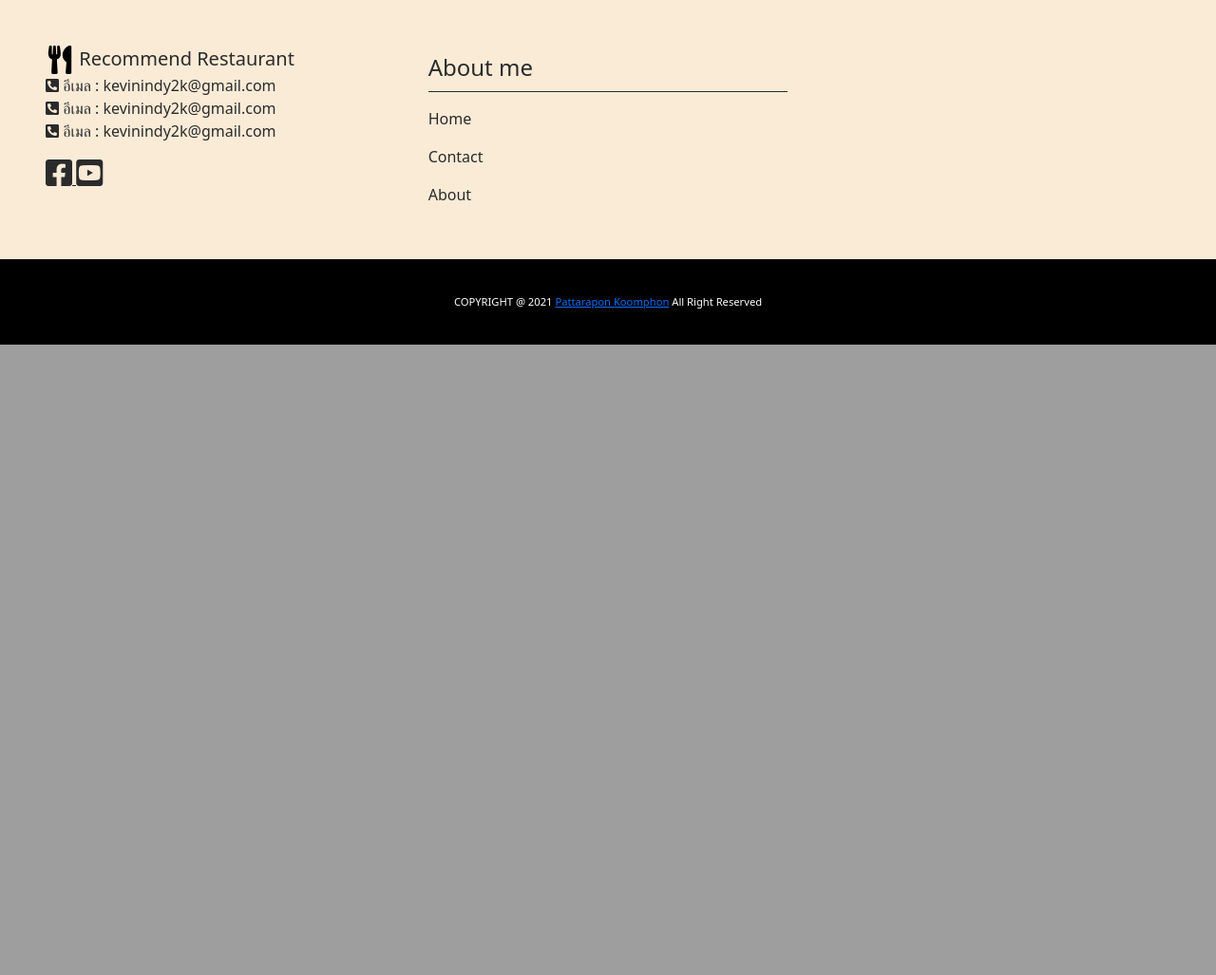
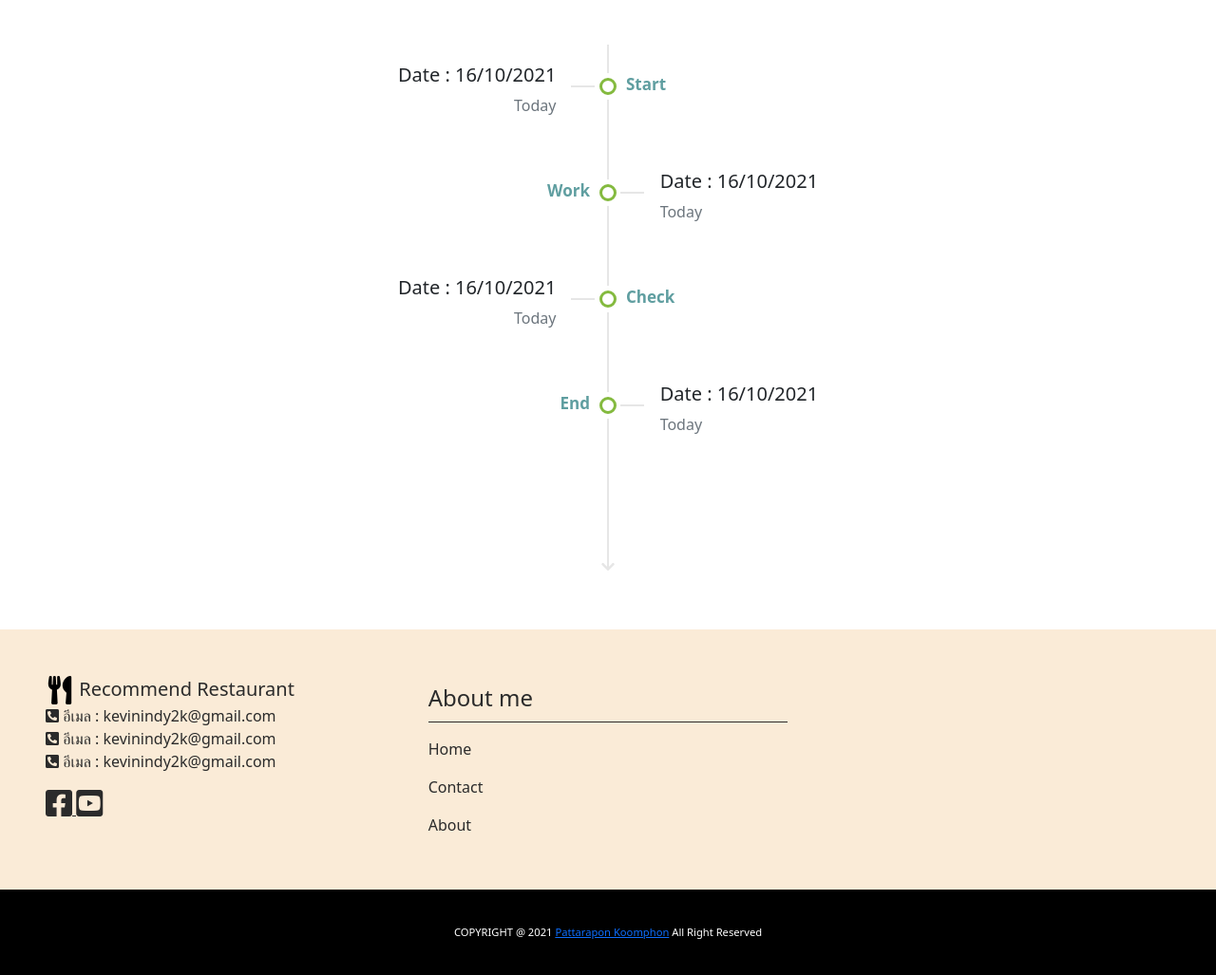
Before and after one commit to Kevinindy2k/Recommend-Restaurant-php, a PHP site: page /about.html in a window 1280 px wide. Shown: the part 1056-2083 px from the top of the page at 95% size. Before the commit the page ends 1419 px from the top, so only its background shows below. Run offline with PHP 8.4, Linux system fonts and the light colour scheme; some libraries are stand-ins or nearby versions.

Commit message:
add timeline on About page

```diff
--- a/about.html
+++ b/about.html
@@ -63,7 +63,7 @@
                         allowfullscreen></iframe>
                 </div>
             </div>
-            <div class="col-lg-6 py-3 p-lg-0">
+            <div class="col-lg-6 py-5 p-lg-0">
                 <h2>เพลง : ก็ใช้ตาดูดิ</h2>
                 <p>Lorem ipsum dolor sit amet, consectetur adipisicing elit. Fuga minima asperiores eveniet
                     exercitationem? Fugit placeat iure, eaque excepturi repellendus recusandae cum sit, sed mollitia
@@ -77,18 +77,67 @@
         </div>
     </section>
 
-
     <!-- section do 2 -->
     <section class="position-relative py-5 jarallax" data-jarallax='{ "speed": 0.6 }'
         style="background-image: url('https://images.unsplash.com/photo-1579027989536-b7b1f875659b?ixid=MnwxMjA3fDB8MHxwaG90by1wYWdlfHx8fGVufDB8fHx8&ixlib=rb-1.2.1&auto=format&fit=crop&w=1170&q=80');">
         <div class="container">
             <div class="row">
                 <div class="col-12 text-center">
-                    <h1 class="text-white display-4 fw-bold">Welcome</h1>
+                    <h1 class="text-white display-4 fw-bold">TimeLine</h1>
                 </div>
             </div>
         </div>
     </section>
+    <!-- Time line section -->
+    <section class="container py-5">
+        <div class="row">
+            <div class="col-12">
+                <ul class="timeline">
+                    <li>
+                        <div class="timeline-badge">
+                            <p class="text-infotest">Start</p>
+                        </div>
+                        <div class="timeline-card">
+                            <h5>Date : 16/10/2021</h5>
+                            <p class="text-muted">Today</p>
+                        </div>
+                    </li>
+                    <li class="inverted">
+                        <div class="timeline-badge">
+                            <p class="text-infotest">Work</p>
+                        </div>
+                        <div class="timeline-card">
+                            <h5>Date : 16/10/2021</h5>
+                            <p class="text-muted">Today</p>
+                        </div>
+                    </li>
+                    <li>
+                        <div class="timeline-badge">
+                            <p class="text-infotest">Check</p>
+                        </div>
+                        <div class="timeline-card">
+                            <h5>Date : 16/10/2021</h5>
+                            <p class="text-muted">Today</p>
+                        </div>
+                    </li>
+                    <li class="inverted">
+                        <div class="timeline-badge">
+                            <p class="text-infotest">End</p>
+                        </div>
+                        <div class="timeline-card">
+                            <h5>Date : 16/10/2021</h5>
+                            <p class="text-muted">Today</p>
+                        </div>
+                    </li>
+                    <li class="timeline-arrow">
+                        <i class="fas fa-chevron-down"></i>
+                    </li>
+                </ul>
+            </div>
+        </div>
+    </section>
+
+
     <!-- footer -->
     <footer class="semi-footer p-5 text-center text-md-start">
         <div class="row">
--- a/assets/css/style.css
+++ b/assets/css/style.css
@@ -99,3 +99,125 @@ body {
   padding-bottom: 100px;
   color: #fff;
 }
+
+.timeline{
+  list-style: none;
+  position: relative;
+  padding: 20px 0;
+}
+
+.timeline > li{
+  position: relative;
+  margin-bottom: 40px;
+}
+
+.timeline::before{
+  content: "";
+  width: 2px;
+  background: #e6e6e6;
+  position: absolute;
+  top: 0;
+  left: 50%;
+  bottom: 0;
+  margin-left: -1px;
+}
+
+li > .timeline-badge{
+  position: absolute;
+  width: 18px;
+  height: 18px;
+  border: 3px solid #84ba3f;
+  left: 50%;
+  margin-left: -9px;
+  border-radius: 50%;
+  background: #fff;
+  box-shadow: 0 0 0 5px #fff;
+  top: 15px;
+}
+
+li > .timeline-badge::before{
+  content: "";
+  position: absolute;
+  top: 5px;
+  right: 20px;
+  width: 25px;
+  height: 2px;
+  background: #e6e6e6;
+}
+
+
+li.inverted > .timeline-badge::before{
+  right: -32px;
+
+}
+
+li > .timeline-badge p{
+  width: 200px;
+  margin-top: -9px;
+  margin-left: 25px;
+  font-size: 17px;
+  font-weight: bold;
+}
+
+li.inverted > .timeline-badge p{
+  float: right;
+  text-align: right;
+  margin-right: 25px;
+}
+
+
+li > .timeline-card{
+  position: relative;
+  width: 46%;
+  float: left;
+  text-align: right;
+  padding: 0 10px;
+}
+
+li.inverted > .timeline-card{
+  float: right;
+  text-align: left;
+
+}
+
+.timeline > li::after{
+  content: "";
+  clear: both;
+  display: block;
+}
+
+.timeline-arrow{
+  width: 100%;
+  text-align: center;
+  bottom: -70px;
+  color: #e6e6e6;
+}
+.text-infotest{
+  color: cadetblue;
+}
+
+
+@media (max-width: 768px){
+  .timeline::before,
+  .timeline-badge{
+    left: 40px !important;
+  }
+  .timeline-badge::before{
+    right: -32px !important;
+  }
+  .timeline-badge p,
+  li.inverted > .timeline-badge p{
+    margin-left: 50px !important;
+    text-align: left;
+    float: left;
+  }
+  li > .timeline-card{
+    width: 100%;
+    text-align: left;
+    padding: 37px 0 0 85px;
+  }
+  .timeline-arrow{
+    text-align: left;
+    left: 32px;
+  }
+}
```
